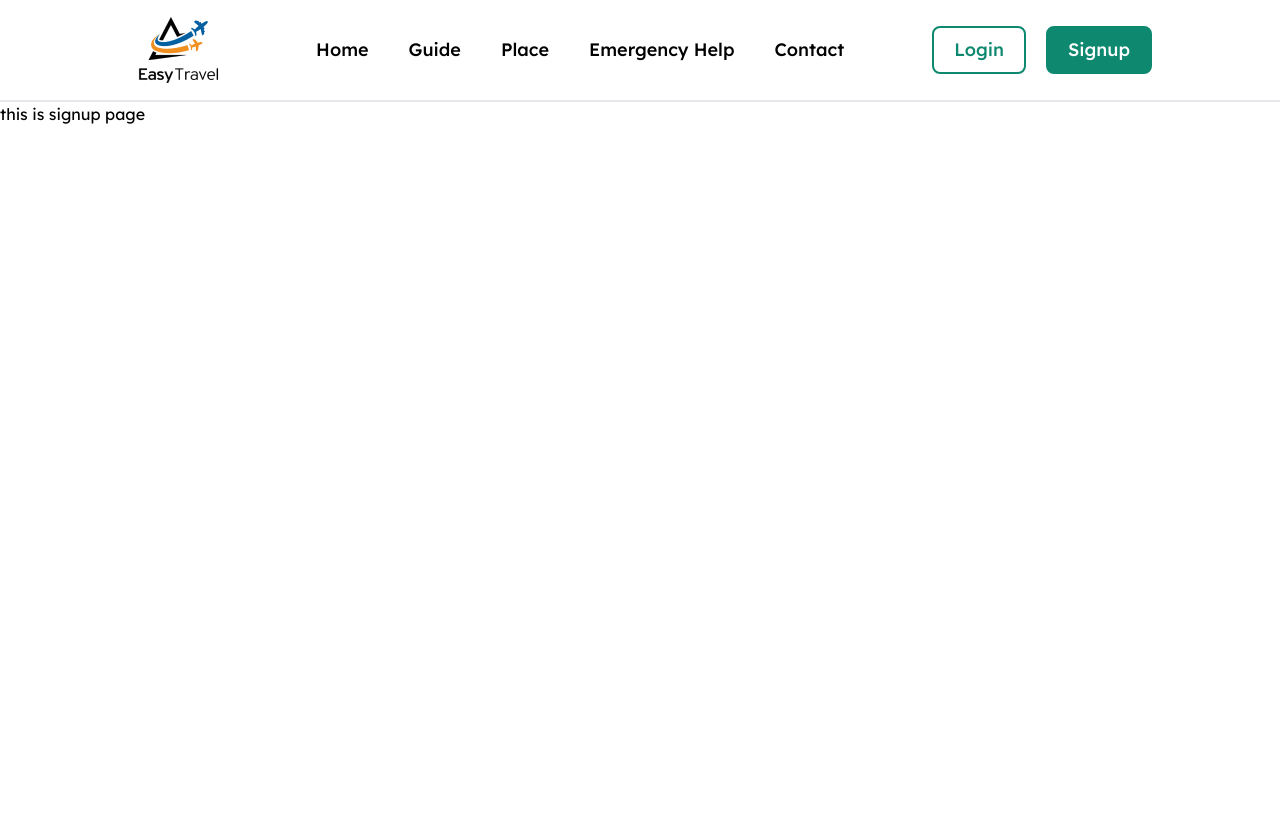
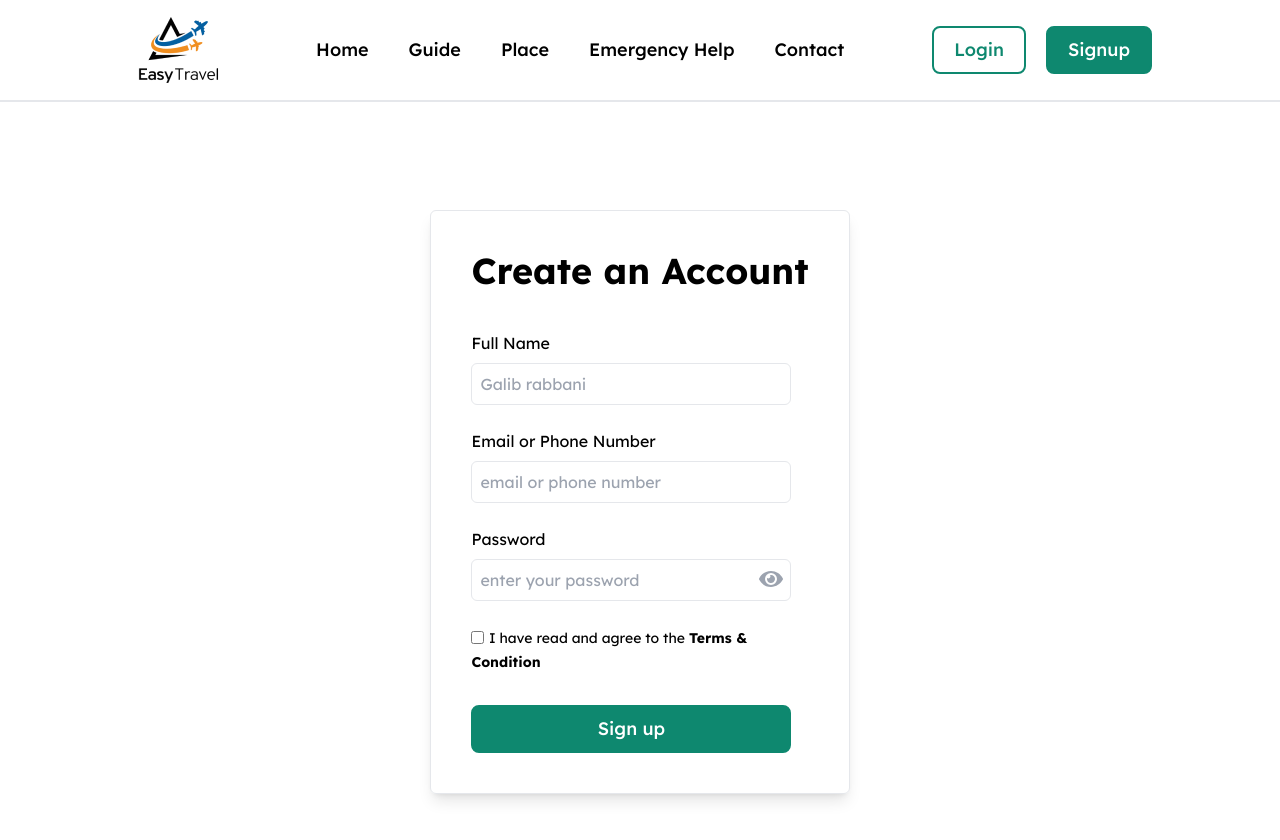
Before and after one commit to tushar-454/EasyTravel, a Next.js app in the folder easy-travel/: page /signup in a window 1280 px wide. Shown: the top 840 px of the page. Before the commit the page ends 800 px from the top, so only its background shows below. Built offline with nearby package versions, Linux system fonts and the light colour scheme.

Commit message:
feat: Add signup page and components for Easy Travel website

```diff
--- a/easy-travel/src/app/signup/page.tsx
+++ b/easy-travel/src/app/signup/page.tsx
@@ -1,8 +1,52 @@
+import Container from '@/components/shared/Container';
+import Button from '@/components/shared/ui/Button';
+import Checkbox from '@/components/shared/ui/Checkbox';
+import Input from '@/components/shared/ui/Input';
+
 const Signup = () => {
   return (
-    <div>
-      <h1>this is signup page</h1>
-    </div>
+    <main>
+      <Container>
+        <div className='grid h-screen place-items-center'>
+          <div className='rounded-md border p-10 shadow-lg'>
+            <h1 className='mb-10 text-4xl font-bold'>Create an Account</h1>
+            <form className='w-80 space-y-4'>
+              <Input
+                label='Full Name'
+                id='fullName'
+                type='text'
+                placeholder='Galib rabbani'
+              />
+              <Input
+                label='Email or Phone Number'
+                id='emailPhone'
+                type='text'
+                placeholder='email or phone number'
+              />
+              <Input
+                label='Password'
+                id='password'
+                type='password'
+                placeholder='enter your password'
+                isPassField={true}
+              />
+              <Checkbox id='terms'>
+                I have read and agree to the{' '}
+                <a href='#'>
+                  <b>Terms & Condition</b>
+                </a>
+              </Checkbox>
+              <Button
+                isFill={true}
+                style={{ display: 'block', width: '100%', marginTop: '2rem' }}
+              >
+                Sign up
+              </Button>
+            </form>
+          </div>
+        </div>
+      </Container>
+    </main>
   );
 };
 
--- /dev/null
+++ b/easy-travel/src/components/shared/ui/Checkbox.tsx
@@ -0,0 +1,30 @@
+interface CheckboxProps extends React.InputHTMLAttributes<HTMLInputElement> {
+  id: string;
+  error?: string;
+  children: React.ReactNode;
+}
+import React from 'react';
+
+const Checkbox: React.FC<CheckboxProps> = ({
+  id,
+  error,
+  children,
+  ...rest
+}) => {
+  return (
+    <div>
+      <input
+        {...rest}
+        type='checkbox'
+        id={id}
+        name={id}
+        className='relative top-px cursor-pointer accent-primary-700'
+      />{' '}
+      <label htmlFor={id} className='select-none text-sm'>
+        {error ? <span className='text-red-500'>{error}</span> : children}
+      </label>
+    </div>
+  );
+};
+
+export default Checkbox;
```
